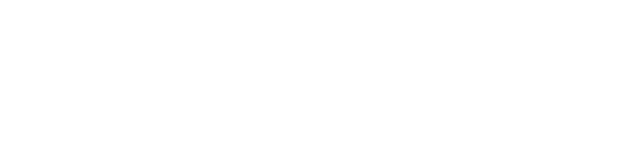
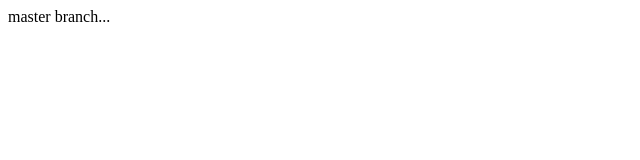
Before and after one commit to Vishwakarmasanjay368/git-tutorial, a plain HTML site: page services.html in a window 1280 px wide. Shown: the whole page, without its empty margins (0-640 px from the left). Drawn offline with Linux system fonts and the light colour scheme.

Commit message:
second commit

```diff
--- a/services.html
+++ b/services.html
@@ -6,6 +6,6 @@
     <title>Document</title>
 </head>
 <body>
-
+    master branch...
 </body>
 </html>
```
